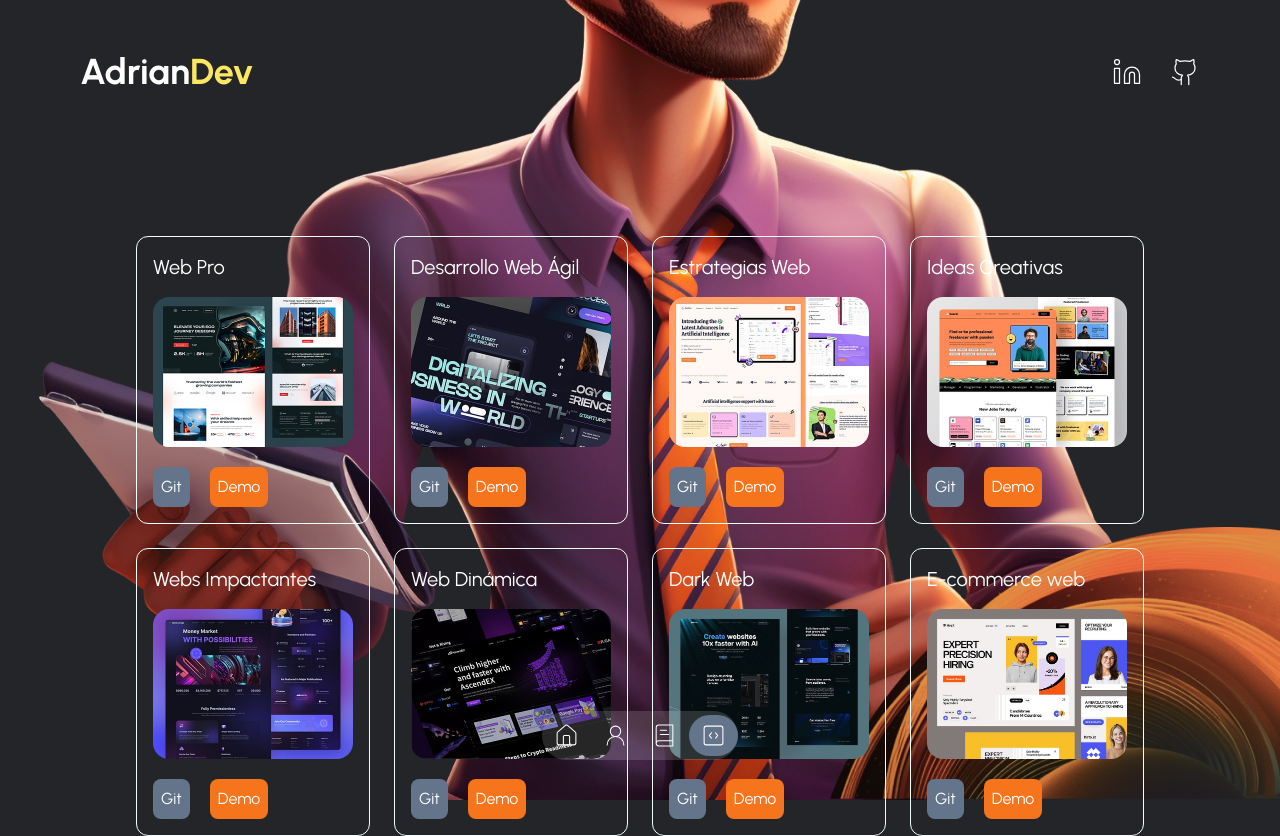
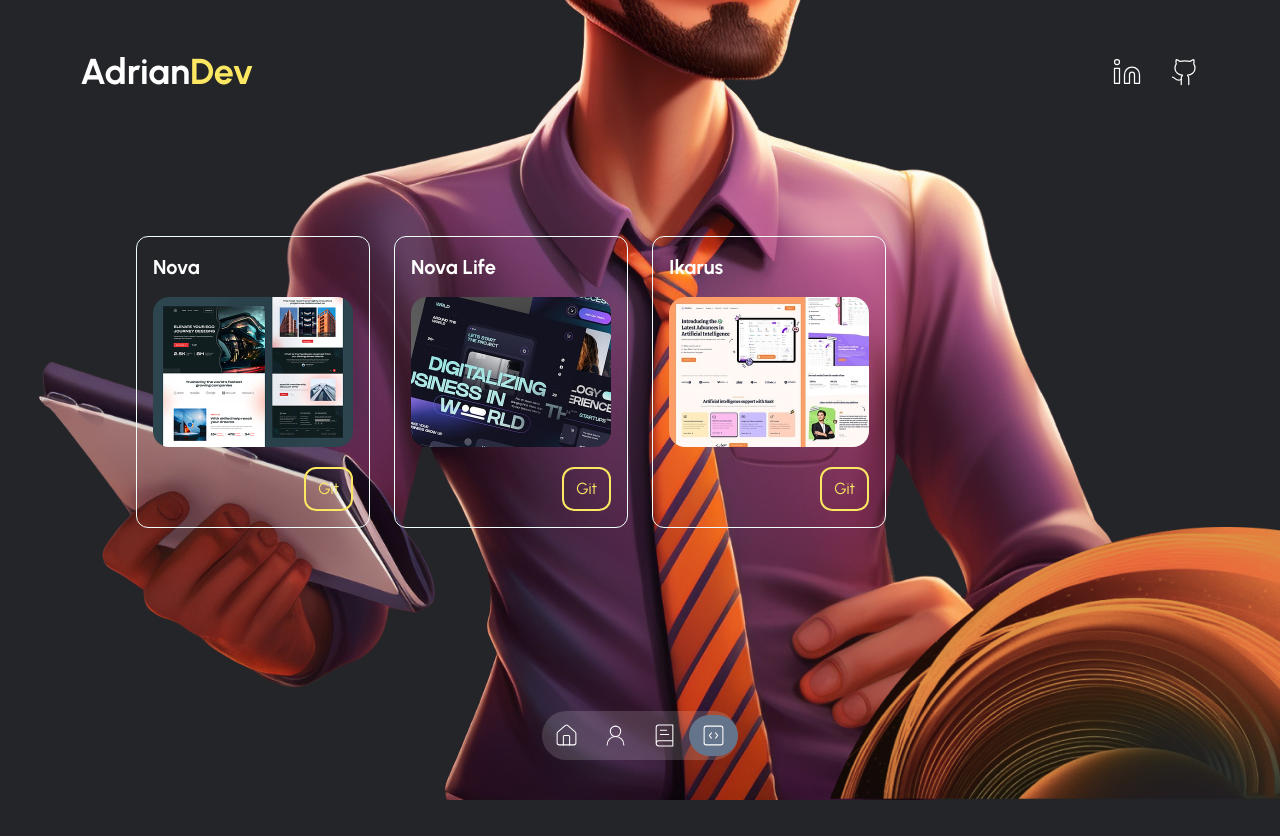
Before and after one commit to Dev-Drian/Portafolio, a Next.js app: page /portafolio in a window 1280 px wide. After the commit the page ends 800 px from the top, so only its background shows below. Built offline with nearby package versions, Linux system fonts and the light colour scheme.

Commit message:
Cambios en toda slas viastas

```diff
--- a/app/(routes)/services/page.tsx
+++ b/app/(routes)/services/page.tsx
@@ -22,7 +22,7 @@
             la identidad de marca de mis clientes y mejoran su presencia en
             línea.
           </p>
-          <button className="px-3 py-2 rounded-lg bg-secondary hover:bg-secondary/65">
+          <button className="px-3 py-2 transition-all border-2 cursor-pointer text-secondary border-secondary text-md w-fit rounded-xl hover:shadow-xl hover:shadow-secondary">
             Contacta conmigo
           </button>
         </div>
--- a/components/introduction.tsx
+++ b/components/introduction.tsx
@@ -37,10 +37,10 @@
           </p>
           <div className="flex item-center justify-center gap-3 md:justify-start md:gap-10">
             <Link
-              href="/projects"
+              href="/portafolio"
               className="px-3 py-2 transition-all border-2 cursor-pointer text-md w-fit bg-slate-950 rounded-xl hover:shadow-xl hover:shadow-red-500"
             >
-              Projects
+              Projectos
             </Link>
             <Link
               href="/about-me"
--- a/components/portafolio-box.tsx
+++ b/components/portafolio-box.tsx
@@ -15,31 +15,24 @@
   const { data } = props;
   const { id, title, image, urlGithub, urlDemo } = data;
   return (
-    <div className=" p-4 border border-teal-50 rounded-xl">
-      <h3 className="mb-4 text-xl">{title}</h3>
+    <div className=" p-4 border border-teal-50 rounded-xl ">
+      <h3 className="mb-4 text-xl font-bold">{title}</h3>
       <Image
         src={image}
         alt="Image product"
         width={200}
         height={200}
-        className="w-full md:w-[200px] rounded-2xl h-auto"
+        className="w-full md:w-[200px] rounded-2xl h-auto "
       />
-      <div className="flex gap-5 mt-5">
+      <div className="flex gap-5 mt-5  justify-end">
         <Link
           href={urlGithub}
           target="_blank"
-          className="p-2 transition rounded-lg duration-150 bg-slate-500 hover:bg-slate-500/80"
+          className="px-3 py-2 transition-all   align-middle  border-2 cursor-pointer text-secondary border-secondary text-md w-fit rounded-xl hover:shadow-xl hover:shadow-secondary"
         >
           Git
         </Link>
-        <Link
-          href={urlDemo}
-          target="_blank"
-          className="p-2 transition rounded-lg duration-150 bg-[#f5741c] hover:bg-[#f5741c]/80"
-        >
-          {" "}
-          Demo
-        </Link>
+
       </div>
     </div>
   );
--- a/data.tsx
+++ b/data.tsx
@@ -64,35 +64,19 @@
 export const dataAboutPage = [
   {
     id: 1,
-    title: "Frontend Developer",
-    subtitle: "TechSolutions",
+    title: "Analista de requerimientos",
+    subtitle: "Tecnologico Comfenalco",
     description:
-      "Colabora con un equipo dinámico para desarrollar interfaces de usuario atractivas y funcionales que impulsen el éxito de nuestros clientes en el mundo digital.",
-    date: "Nov 2023 ",
+      "Trabaje con un equipo dinámico para analizar y documentar requerimientos clave, asegurando que las soluciones desarrolladas satisfagan las necesidades de nuestros clientes y contribuyan al éxito en un entorno digital en constante evolución.",
+    date: "enero 2023",
   },
   {
     id: 2,
-    title: "Creador de Experiencias Digitales",
-    subtitle: "PixelCrafters",
+    title: "Desarrollador  fullstack ",
+    subtitle: "Tecnologico Comfenalco",
     description:
-      "Trabaja en proyectos emocionantes que desafían los límites de la creatividad y la tecnología. Únete a nosotros mientras creamos experiencias digitales cautivadoras que inspiran y cautivan a nuestros usuarios.",
-    date: "May 2021",
-  },
-  {
-    id: 3,
-    title: "Especialista en Desarrollo Frontend",
-    subtitle: "CodeForge Solutions",
-    description:
-      "Como desarrollador frontend, tendrás la oportunidad de colaborar en proyectos diversos y desafiantes que te permitirán expandir tus habilidades y dejar tu huella en el mundo digital.",
-    date: "Ago 2019",
-  },
-  {
-    id: 4,
-    title: "Nova Life",
-    subtitle: "Projecto escolar",
-    description:
-      "Únete a nosotros mientras creamos sitios web y aplicaciones interactivas que sorprenden y deleitan a nuestros clientes. Si tienes pasión por el diseño y la programación, y disfrutas colaborar en un entorno creativo, ¡queremos conocerte!        ",
-    date: "Dec 2022",
+      "Soy un desarrollador Full Stack con experiencia en Laravel y Livewire, especializado en la creación de soluciones web completas, desde el diseño de la arquitectura backend hasta la implementación de interfaces de usuario dinámicas y reactivas. Me enfoco en desarrollar aplicaciones robustas y escalables que ofrezcan una experiencia de usuario fluida y satisfactoria. Mi trabajo abarca todas las etapas del ciclo de vida del desarrollo, asegurando calidad, rendimiento y alineación con los objetivos del cliente.",
+    date: "enero 2024",
   },
 ];
 
@@ -106,14 +90,14 @@
   },
   {
     id: 1,
-    endCounter: 20,
+    endCounter: 10,
     text: "Clientes satisfechos",
     lineRight: true,
     lineRightMobile: false,
   },
   {
     id: 2,
-    endCounter: 220,
+    endCounter: 4,
     text: "Proyectos finalizados",
     lineRight: false,
     lineRightMobile: false,
@@ -158,58 +142,25 @@
 export const dataPortfolio = [
   {
     id: 1,
-    title: "Web Pro",
+    title: "Nova",
     image: "/image-1.jpg",
     urlGithub: "#!",
     urlDemo: "#!",
   },
   {
     id: 2,
-    title: "Desarrollo Web Ágil",
+    title: "Nova Life",
     image: "/image-2.jpg",
-    urlGithub: "#!",
+    urlGithub: "https://github.com/Adecas-Eg/Nova_life",
     urlDemo: "#!",
+
   },
   {
     id: 3,
-    title: "Estrategias Web",
+    title: "Ikarus",
     image: "/image-3.jpg",
     urlGithub: "#!",
     urlDemo: "#!",
   },
-  {
-    id: 4,
-    title: "Ideas Creativas",
-    image: "/image-4.jpg",
-    urlGithub: "#!",
-    urlDemo: "#!",
-  },
-  {
-    id: 5,
-    title: "Webs Impactantes",
-    image: "/image-5.jpg",
-    urlGithub: "#!",
-    urlDemo: "#!",
-  },
-  {
-    id: 6,
-    title: "Web Dinámica",
-    image: "/image-6.jpg",
-    urlGithub: "#!",
-    urlDemo: "#!",
-  },
-  {
-    id: 7,
-    title: "Dark Web ",
-    image: "/image-7.jpg",
-    urlGithub: "#!",
-    urlDemo: "#!",
-  },
-  {
-    id: 8,
-    title: "E-commerce web",
-    image: "/image-8.jpg",
-    urlGithub: "#!",
-    urlDemo: "#!",
-  },
+
 ];
```
